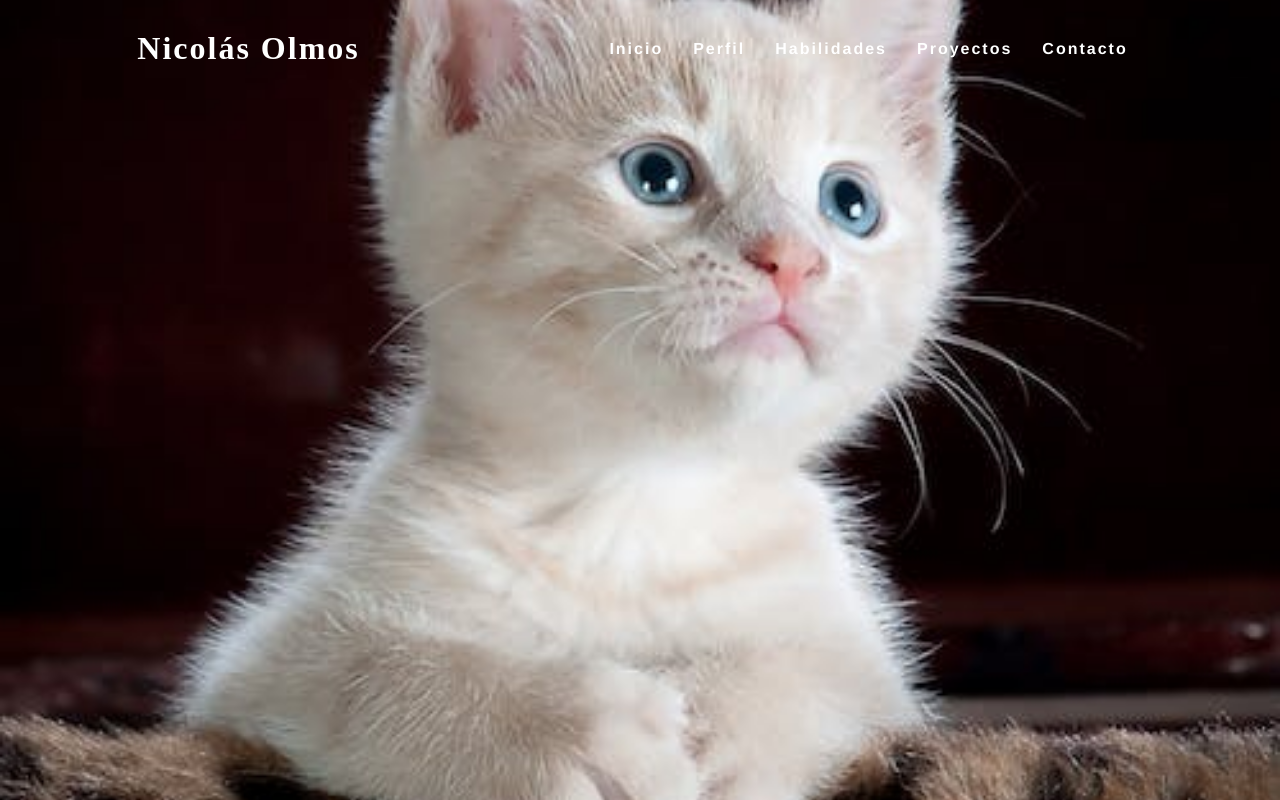
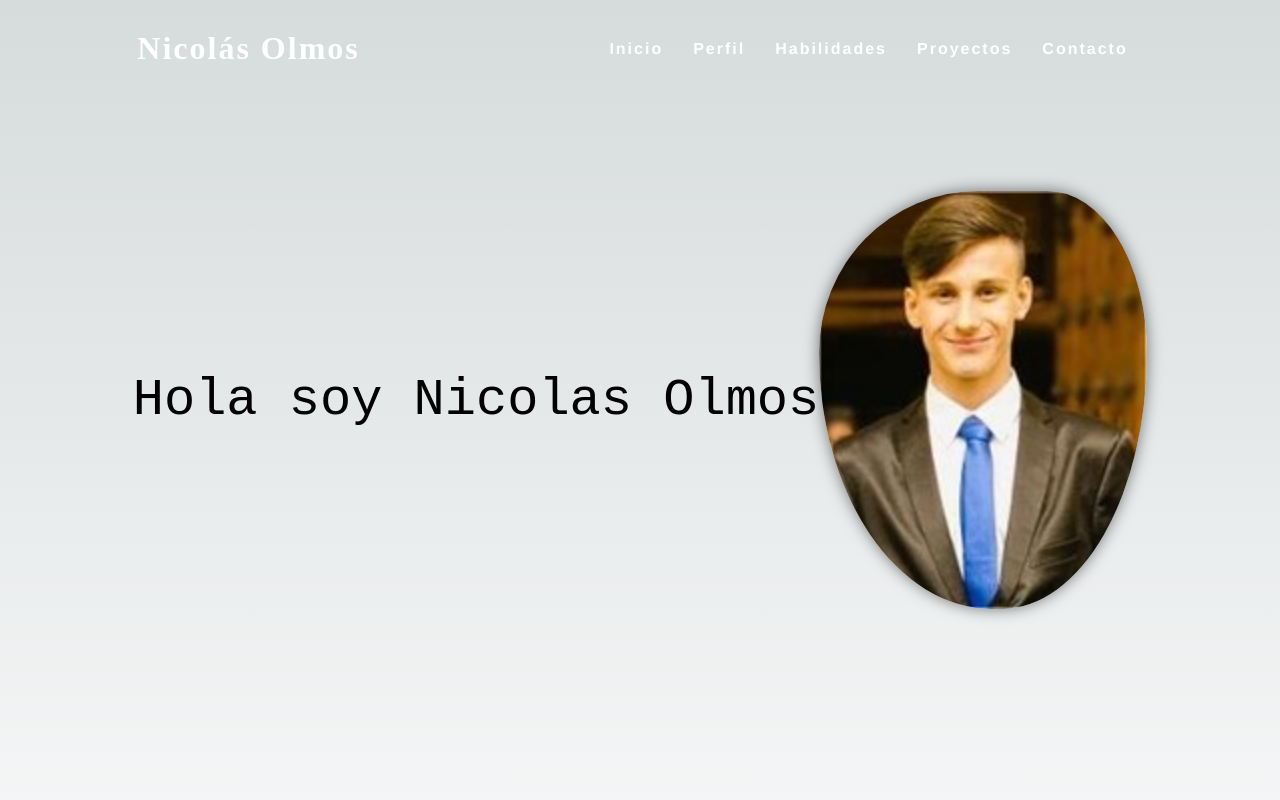
Before and after one commit to Nicolas9412/Portfolio-Olmos, a Next.js app: page / in a window 1280 px wide. Shown: the top 800 px of the page. Built offline with nearby package versions, Linux system fonts and the light colour scheme.

Commit message:
Presentation init

```diff
--- a/app/Home.module.css
+++ b/app/Home.module.css
@@ -1,8 +1,27 @@
 .zona1 {
-  position: relative;
+  display: flex;
+  justify-content: center;
+  align-items: center;
   width: 100%;
   height: 100vh;
-  background: url("../public/cat.png");
-  background-size: cover;
-  background-position: center center;
 }
+
+.profilePicture {
+  box-shadow: 0 0 15px rgba(0, 0, 0, 0.5);
+  animation: profileImage 3.5s linear infinite alternate;
+}
+
+@keyframes profileImage {
+  from {
+    border-radius: 42% 56% 72% 28% / 42% 42% 56% 48%;
+  }
+  33% {
+    border-radius: 42% 28% 48% 48% / 28% 28% 72% 72%;
+  }
+  66% {
+    border-radius: 100% 56% 56% 100% / 100% 100% 56% 56%;
+  }
+  to {
+    border-radius: 42% 56% 72% 28% / 42% 42% 56% 48%;
+  }
+}
--- a/app/page.jsx
+++ b/app/page.jsx
@@ -1,10 +1,20 @@
 import React from "react";
 import styles from "./Home.module.css";
+import Image from "next/image";
+import { Presentation } from "../components";
 
 const Page = () => {
   return (
     <>
-      <section className={styles.zona1}></section>
+      <section className={styles.zona1}>
+        <Presentation />
+        <Image
+          className={styles.profilePicture}
+          width={328}
+          height={418}
+          src={"/foto-cv.jpg"}
+        />
+      </section>
       <section>
         Lorem ipsum dolor sit amet consectetur adipisicing elit. Expedita, fugit
         earum voluptatum magni commodi debitis aspernatur sequi magnam nulla
--- a/components/Navbar/Navbar.jsx
+++ b/components/Navbar/Navbar.jsx
@@ -1,4 +1,3 @@
-"use client";
 "use client";
 import React from "react";
 import Link from "next/link";
--- /dev/null
+++ b/components/Presentation/Presentation.jsx
@@ -0,0 +1,8 @@
+import React from "react";
+import styles from "./Presentation.module.css";
+
+const Presentation = () => {
+  return <span className={styles.span}>Hola soy Nicolas Olmos</span>;
+};
+
+export default Presentation;
--- /dev/null
+++ b/components/Presentation/Presentation.module.css
@@ -0,0 +1,22 @@
+.span {
+  display: block;
+  font-family: monospace;
+  font-size: 4em;
+  white-space: nowrap;
+  border-right: 4px solid;
+  width: 22ch;
+  animation: typing 2s steps(22), blink 0.5s infinite step-end alternate;
+  overflow: hidden;
+}
+
+@keyframes typing {
+  from {
+    width: 0;
+  }
+}
+
+@keyframes blink {
+  50% {
+    border: transparent;
+  }
+}
--- a/components/index.jsx
+++ b/components/index.jsx
@@ -1 +1,2 @@
 export { default as Navbar } from "./Navbar/Navbar";
+export { default as Presentation } from "./Presentation/Presentation";
```
Also changed, not shown: public/foto-cv.jpg (added).
